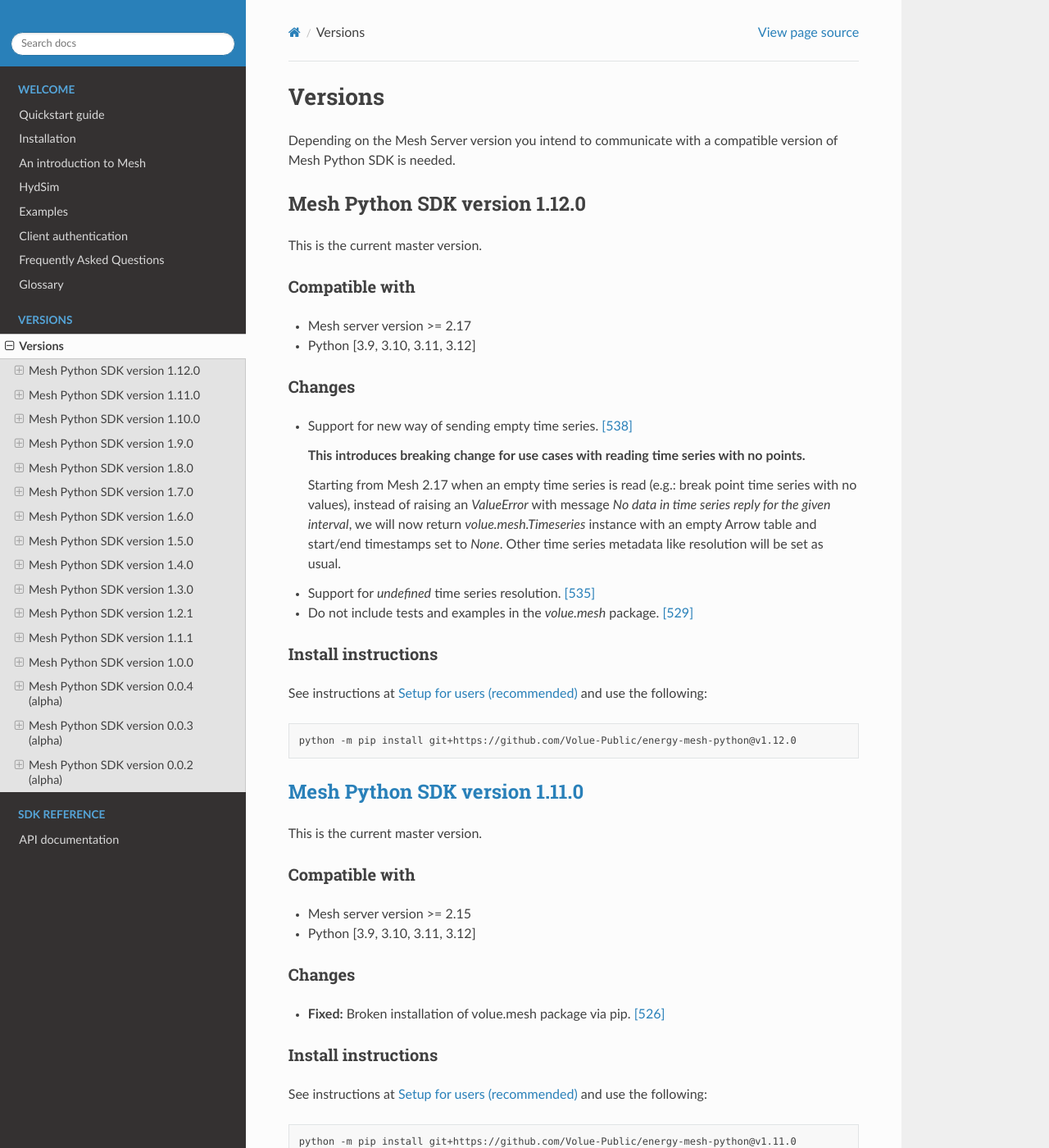
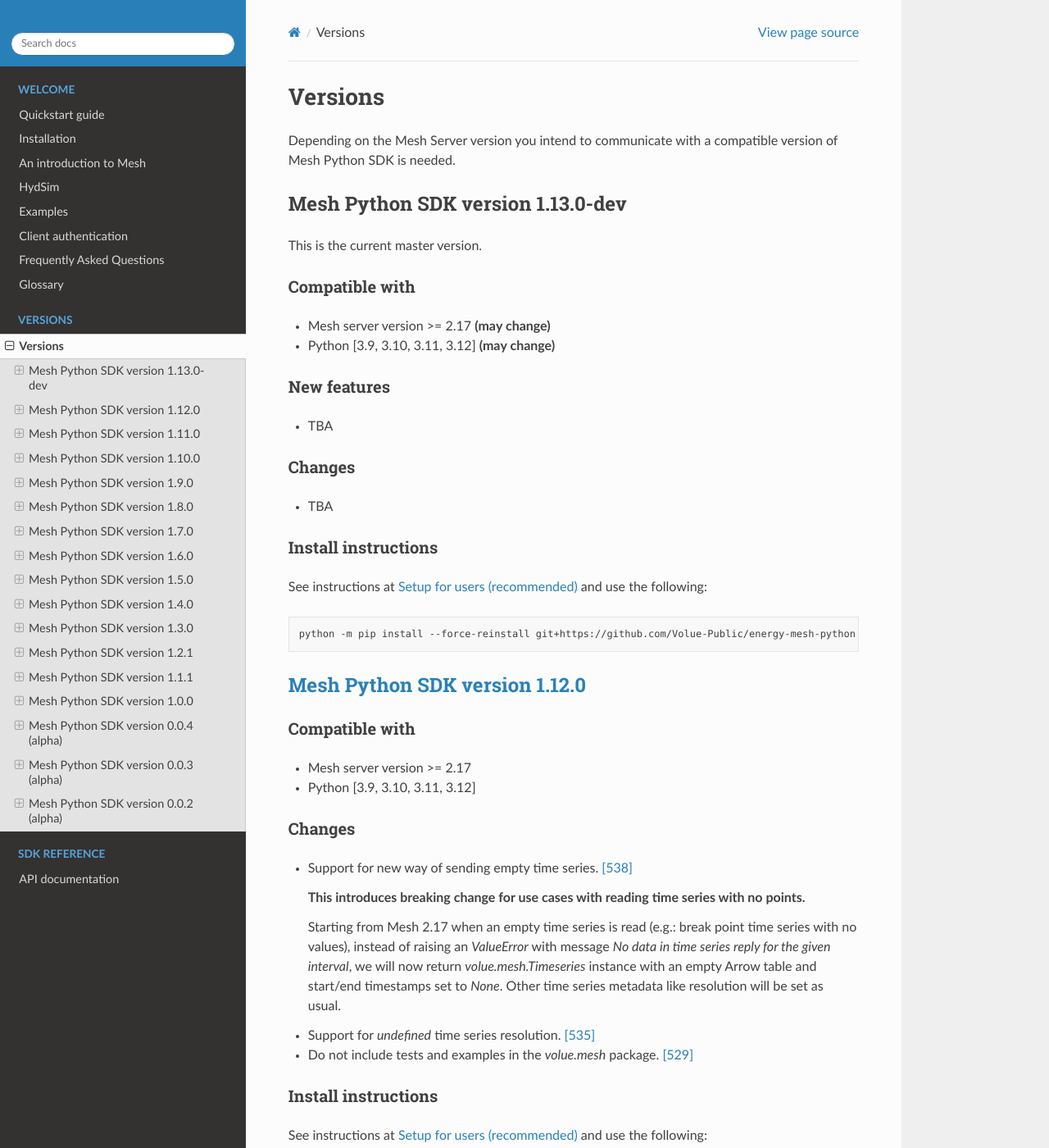
Before and after one commit to Volue-Public/energy-mesh-python, a Sphinx documentation site: the page built from docs/source/versions.rst, in a window 1280 px wide and 1400 px high. Shown: the whole window at 82% size. Built offline with Sphinx 7.4.7 and the Read the Docs theme 3.1.0, drawn with Linux system fonts in a browser that asks for light colours.

Commit message:
Bump version and mark it as dev/pre-release (#543)
* Bump version and mark it as dev/pre-release

* review fixes

```diff
--- a/docs/source/versions.rst
+++ b/docs/source/versions.rst
@@ -3,10 +3,39 @@
 
 Depending on the Mesh Server version you intend to communicate with a compatible version of Mesh Python SDK is needed.
 
-Mesh Python SDK version 1.12.0
+Mesh Python SDK version 1.13.0-dev
 **********************************
 
 This is the current master version.
+
+Compatible with
+~~~~~~~~~~~~~~~~~~
+
+- Mesh server version >= 2.17 **(may change)**
+- Python [3.9, 3.10, 3.11, 3.12] **(may change)**
+
+New features
+~~~~~~~~~~~~~~~~~~
+
+- TBA
+
+Changes
+~~~~~~~~~~~~~~~~~~
+
+- TBA
+
+Install instructions
+~~~~~~~~~~~~~~~~~~~~~~~~~~~~~~~~~~~~
+
+See instructions at :ref:`Setup for users` and use the following:
+
+.. code-block:: bash
+
+    python -m pip install --force-reinstall git+https://github.com/Volue-Public/energy-mesh-python
+
+
+`Mesh Python SDK version 1.12.0 <https://github.com/Volue-Public/energy-mesh-python/releases/tag/v1.12.0>`_
+***********************************************************************************************************
 
 Compatible with
 ~~~~~~~~~~~~~~~~~~
@@ -44,8 +73,6 @@
 
 `Mesh Python SDK version 1.11.0 <https://github.com/Volue-Public/energy-mesh-python/releases/tag/v1.11.0>`_
 ***********************************************************************************************************
-
-This is the current master version.
 
 Compatible with
 ~~~~~~~~~~~~~~~~~~
--- a/pyproject.toml
+++ b/pyproject.toml
@@ -1,6 +1,6 @@
 [tool.poetry]
 name = "volue.mesh"
-version = "1.12.0"
+version = "1.13.0-dev"
 description = ""
 license = "Proprietary"
 authors = ["Volue AS"]
```
